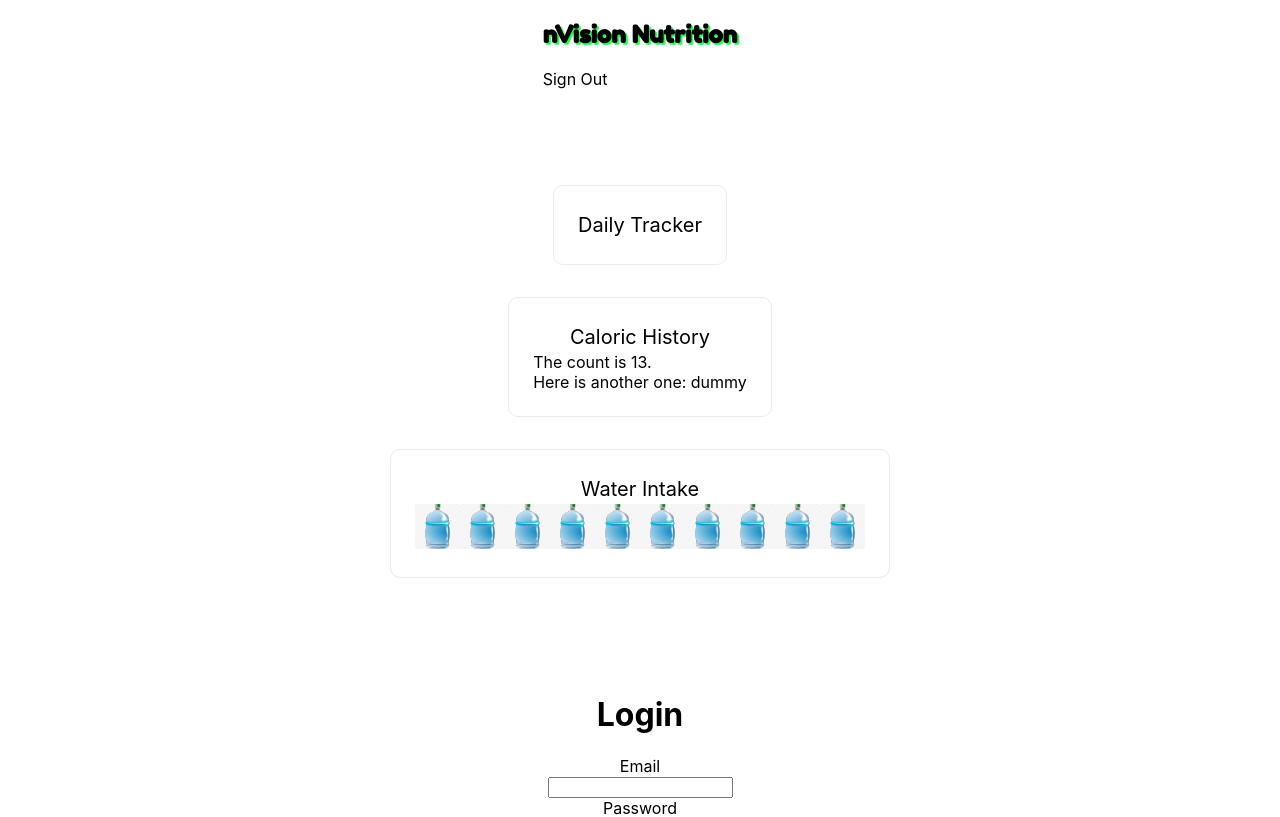
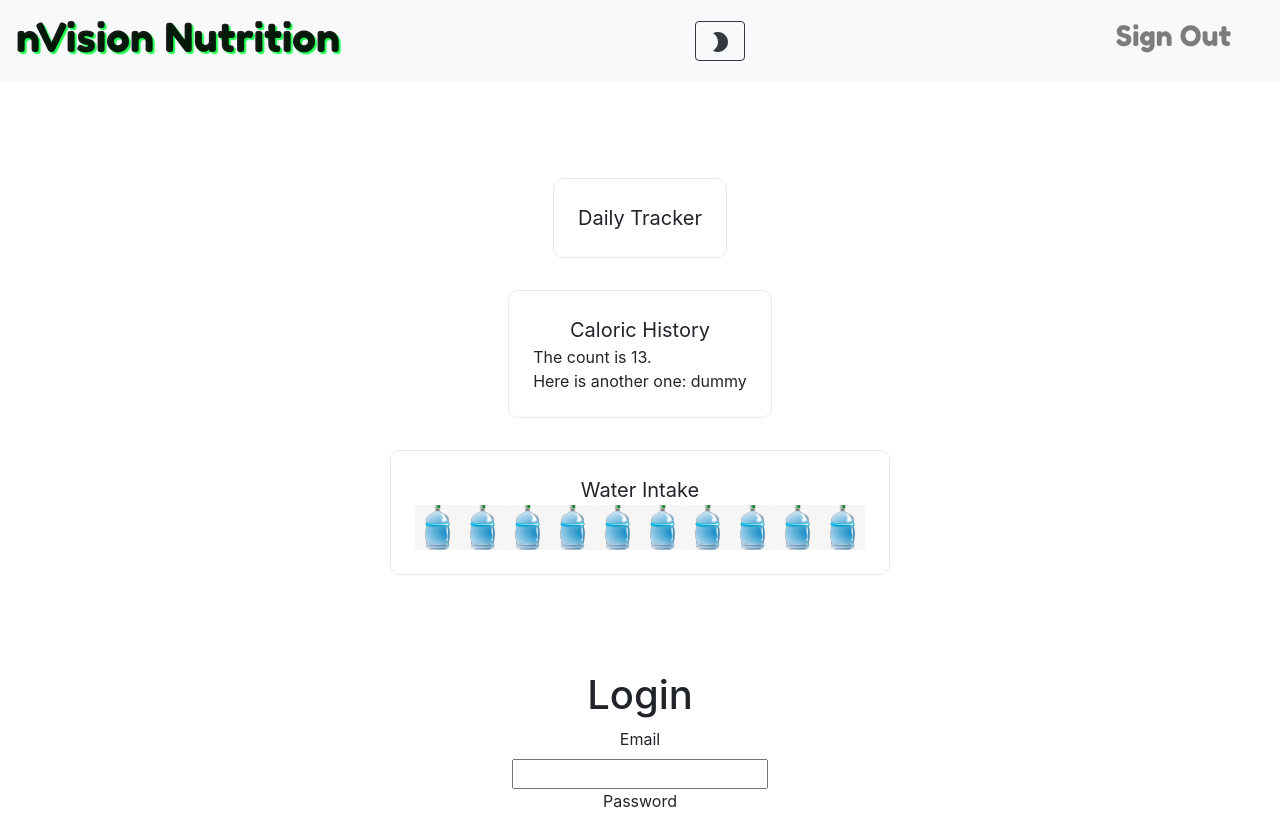
Before and after one commit to Nvision-Nutrition/nvision, a Next.js app: page / in a window 1280 px wide. Shown: the top 817 px of the page. Built offline with nearby package versions, Linux system fonts and the light colour scheme.

Commit message:
React Bootstrap Navbar added with darkmode toggle. theme added to globalState to indicate dark or light mode.

```diff
--- a/components/globalState.js
+++ b/components/globalState.js
@@ -13,7 +13,7 @@ export const GlobalStateProvider = (props) => {
   // (defaults to '1')
   const [userID, setUserID] = useState(1);
 
-  const [theme, setTheme] = useState('dark');
+  const [theme, setTheme] = useState('light');
 
   /* dummy variables for testing */
   const [count, setCount] = useState(13);
@@ -25,6 +25,7 @@ export const GlobalStateProvider = (props) => {
   return (
     <Context.Provider value={{
       theme,
+      setTheme,
       // below here are dummy examples:
       count,
       setCount,
--- a/components/nvisionNavbar.jsx
+++ b/components/nvisionNavbar.jsx
@@ -1,27 +1,51 @@
 import React, {useContext} from 'react';
+import {Navbar, Nav, Button} from 'react-bootstrap';
+import Brightness2Icon from '@material-ui/icons/Brightness2';
 import {Context} from './globalState.js';
-import {Navbar, NavDropdown} from 'react-bootstrap';
-import styles from '../styles/Home.module.css';
+
 
 const NvisionNavbar = () => {
-  const {theme} = useContext(Context);
-  console.log('theme is: ', theme);
+  const {theme, setTheme} = useContext(Context);
+
+  const toggleTheme = () => {
+    if (theme === 'light') {
+      setTheme('dark');
+    } else {
+      setTheme('light');
+    }
+  };
+
+
   return (
-    <Navbar fixed="top" bg={theme} variant={theme}>
-      <Navbar.Brand href="#home">
+    <Navbar
+      style={{justifyContent: 'space-between'}}
+      sticky="top"
+      bg={theme}
+      variant={theme}
+    >
+      <Navbar.Brand>
         <h1 className="titleFont">
           nVision Nutrition
         </h1>
       </Navbar.Brand>
-      <NavDropdown
-        title="Sign Out"
-        id="basic-nav-dropdown"
-      >
-        <NavDropdown.Item >
-          {`Account Page PlaceHolder`}
-          {`Sign Out PlaceHolder`}
-        </NavDropdown.Item>
-      </NavDropdown>
+
+      <Button
+        variant={theme === 'light' ? 'outline-dark' : 'outline-light'}
+        onClick={toggleTheme}>
+        <Brightness2Icon/>
+      </Button>
+
+      <Nav>
+        <Nav.Link
+          style={{
+            alignSelf: 'center',
+            display: 'inline-flex',
+            marginLeft: '25px',
+            marginRight: '25px',
+            fontFamily: 'Fredoka One, Open Sans, Arial',
+          }}
+        > <h3>Sign Out</h3></Nav.Link>
+      </Nav>
     </Navbar>
   );
 };
--- a/package.json
+++ b/package.json
@@ -10,6 +10,7 @@
   },
   "dependencies": {
     "@material-ui/core": "^4.11.3",
+    "@material-ui/icons": "^4.11.2",
     "axios": "^0.21.1",
     "next": "10.1.2",
     "pg": "^8.5.1",
--- a/pages/index.js
+++ b/pages/index.js
@@ -11,14 +11,21 @@ import SignUp from '../components/signUp.jsx';
 
 const App = () => {
   return (
-    <GlobalStateProvider>
-      <div className={styles.container}>
+    <>
       <Head>
         <title>nVision nutrition</title>
         <link rel="icon" href="/favicon.ico" />
         <link href='https://fonts.googleapis.com/css2?family=Fredoka+One&family=Open+Sans&display=swap" rel="stylesheet">' rel="stylesheet" />
+        <link
+          rel="stylesheet"
+          href="https://cdn.jsdelivr.net/npm/bootstrap@4.6.0/dist/css/bootstrap.min.css"
+          integrity="sha384-B0vP5xmATw1+K9KRQjQERJvTumQW0nPEzvF6L/Z6nronJ3oUOFUFpCjEUQouq2+l"
+          crossOrigin="anonymous"
+        />
       </Head>
+      <GlobalStateProvider>
         <NvisionNavbar />
+        <div className={styles.container}>
           <main className={styles.main}>
             <DailyTracker />
             <CaloricHistory />
@@ -28,6 +35,7 @@ const App = () => {
           <SignUp />
         </div>
       </GlobalStateProvider>
+    </>
   );
 };
 
```
Also changed, not shown: 1 other file (tests, documents, lock files or other folders). Lines whose indentation alone changed are shown as unchanged.
